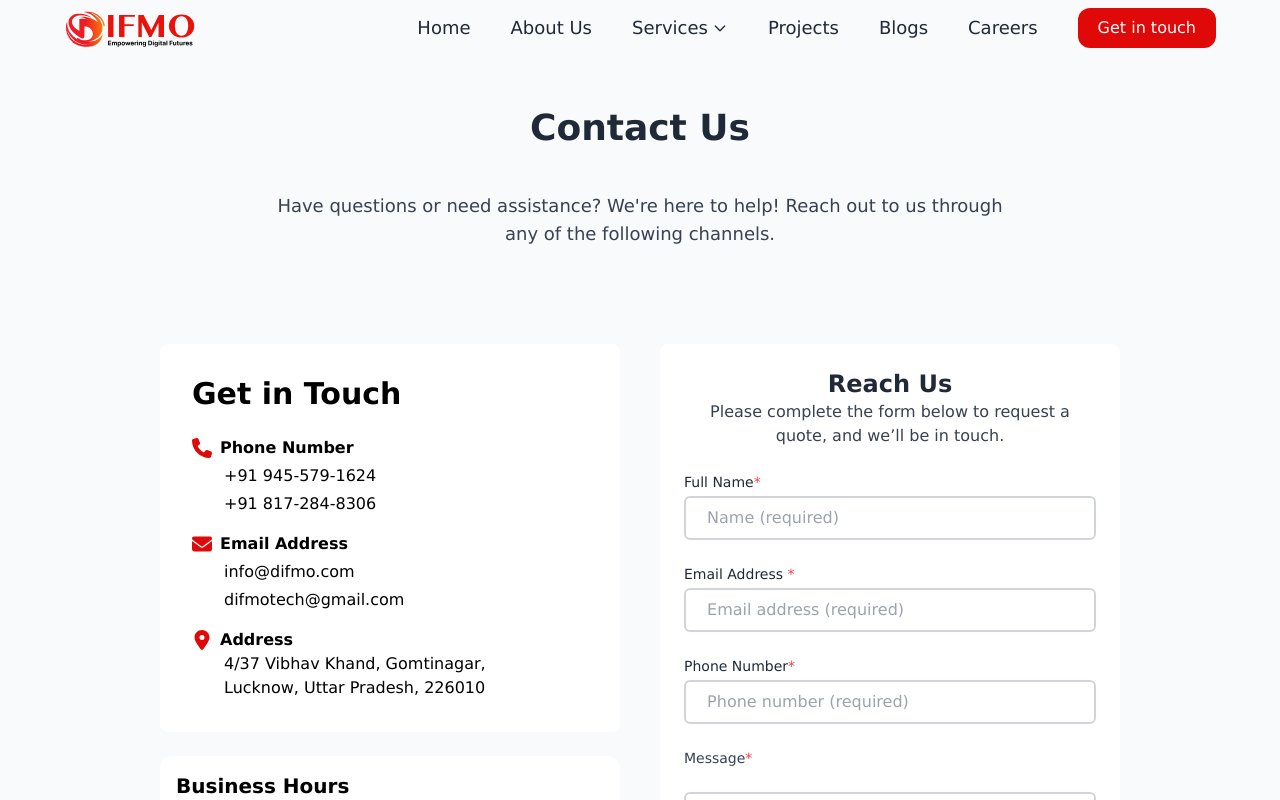
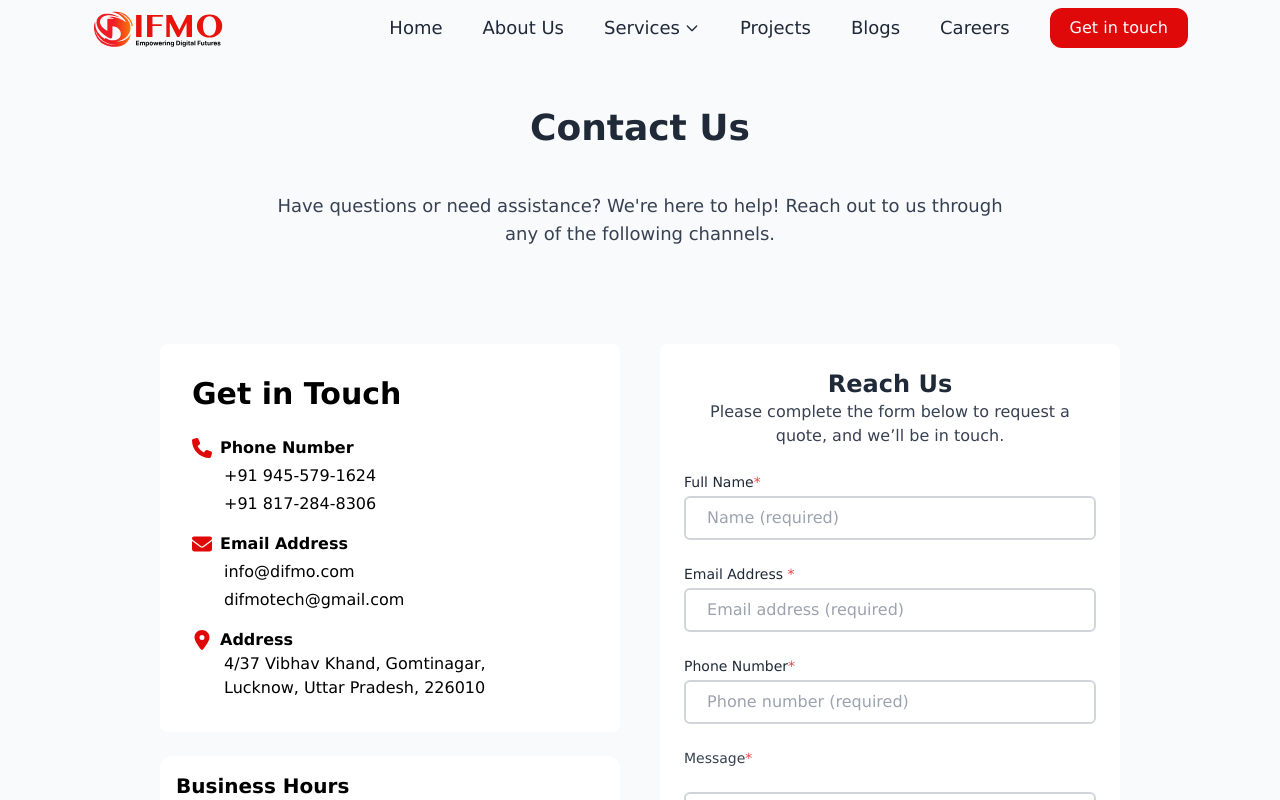
Before and after one commit to difmo/difmo, a Next.js app: page /contact-us in a window 1280 px wide. Shown: the top 800 px of the page. Built offline with nearby package versions, Linux system fonts and the light colour scheme.

Commit message:
Update Header.js

```diff
--- a/src/app/component/Header.js
+++ b/src/app/component/Header.js
@@ -36,11 +36,11 @@ const Header = () => {
 
   return (
     <header
-      className={`fixed top-0 left-0 w-full z-60 md:px-10 lg:px-10 transition-all duration-300 ${
+      className={`fixed top-0 left-0 w-full z-60 md:px-20 lg:px-20 transition-all duration-300 ${
         scrolling ? "bg-white shadow" : "bg-transparent"
       }`}
     >
-      <div className="container flex items-center justify-between px-6 py-2 mx-auto">
+      <div className="container flex items-center justify-between px-3 py-2 mx-auto">
         <Link href="/" className="flex items-center space-x-2">
           <Image src={logo} alt="Difmo Logo" className="w-auto h-10 md:h-10 bg-cover" />
         </Link>
```
